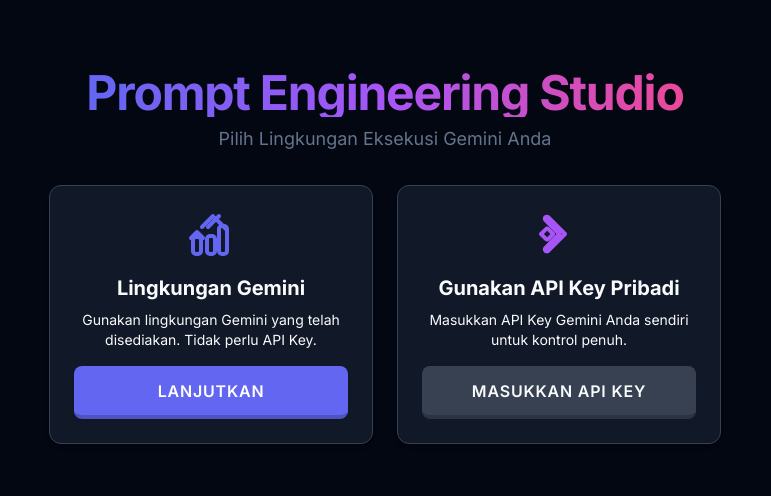
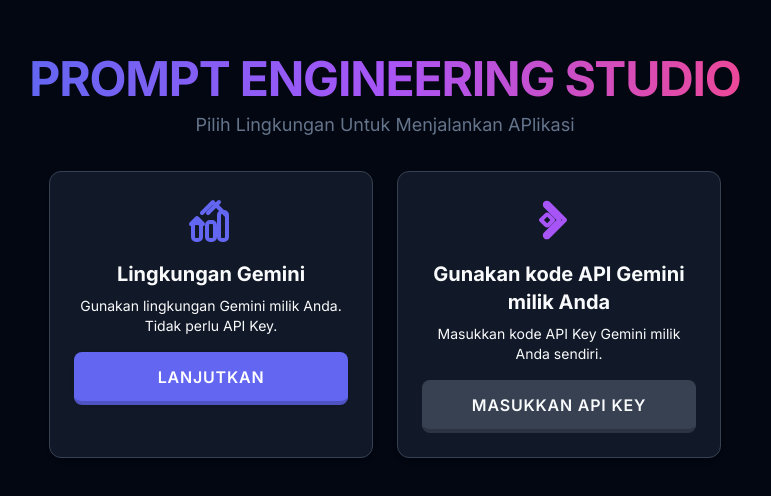
Before and after one commit to masisparmo/promptstudio, a plain HTML site: page index.html in a window 1280 px wide. Shown: the part 144-640 px from the top of the page, without its empty margins (255-1026 px from the left). Drawn offline with nearby package versions, Linux system fonts and the light colour scheme.

Commit message:
Update index.html

```diff
--- a/index.html
+++ b/index.html
@@ -310,9 +310,9 @@
     <div id="welcome-screen" class="min-h-screen flex flex-col items-center justify-center p-4">
         <div class="text-center mb-8">
             <h1 class="text-4xl md:text-5xl font-bold tracking-tight bg-clip-text text-transparent bg-gradient-to-r from-indigo-500 via-purple-500 to-pink-500">
-                Prompt Engineering Studio
+                PROMPT ENGINEERING STUDIO
             </h1>
-            <p class="mt-2 text-lg text-slate-500 dark:text-slate-400">Pilih Lingkungan Eksekusi Gemini Anda</p>
+            <p class="mt-2 text-lg text-slate-500 dark:text-slate-400">Pilih Lingkungan Untuk Menjalankan APlikasi</p>
         </div>
 
         <div class="w-full max-w-2xl grid md:grid-cols-2 gap-6">
@@ -320,15 +320,15 @@
             <div class="card p-6 flex flex-col items-center text-center">
                 <svg xmlns="http://www.w3.org/2000/svg" width="48" height="48" viewBox="0 0 24 24" fill="none" stroke="currentColor" stroke-width="2" stroke-linecap="round" stroke-linejoin="round" class="text-indigo-500 mb-4"><path d="M10 20.5c0 .83.67 1.5 1.5 1.5h1c.83 0 1.5-.67 1.5-1.5v-6c0-.83-.67-1.5-1.5-1.5h-1c-.83 0-1.5.67-1.5 1.5v6Z"/><path d="M18.5 22c.83 0 1.5-.67 1.5-1.5v-11c0-.83-.67-1.5-1.5-1.5h-1c-.83 0-1.5.67-1.5 1.5v11c0 .83.67 1.5 1.5 1.5h1Z"/><path d="M5.5 22c.83 0 1.5-.67 1.5-1.5V15c0-.83-.67-1.5-1.5-1.5h-1C3.67 13.5 3 14.17 3 15v5.5c0 .83.67 1.5 1.5 1.5h1Z"/><path d="m2 14 3-3 3 3"/><path d="M13 3 7.5 8.5"/><path d="m14 4 6 6"/><path d="M10.5 8.5 16 3"/></svg>
                 <h2 class="text-xl font-bold mb-2">Lingkungan Gemini</h2>
-                <p class="text-secondary mb-4 text-sm">Gunakan lingkungan Gemini yang telah disediakan. Tidak perlu API Key.</p>
+                <p class="text-secondary mb-4 text-sm">Gunakan lingkungan Gemini milik Anda. Tidak perlu API Key.</p>
                 <button id="use-shared-env" class="btn btn-primary w-full">LANJUTKAN</button>
             </div>
 
             <!-- Option 2: User API Key -->
             <div class="card p-6 flex flex-col items-center text-center">
                  <svg xmlns="http://www.w3.org/2000/svg" width="48" height="48" viewBox="0 0 24 24" fill="none" stroke="currentColor" stroke-width="2" stroke-linecap="round" stroke-linejoin="round" class="text-purple-500 mb-4"><path d="m15 12-8.373 8.373a1 1 0 1 1-1.414-1.414L12.172 12 5.213 5.043a1 1 0 1 1 1.414-1.414L15 12Z"/><path d="m3 12 2.394 2.394a1 1 0 0 0 1.414 0L9.121 12l-2.313-2.313a1 1 0 0 0-1.414 0L3 12Z"/></svg>
-                <h2 class="text-xl font-bold mb-2">Gunakan API Key Pribadi</h2>
-                <p class="text-secondary mb-4 text-sm">Masukkan API Key Gemini Anda sendiri untuk kontrol penuh.</p>
+                <h2 class="text-xl font-bold mb-2">Gunakan kode API Gemini milik Anda</h2>
+                <p class="text-secondary mb-4 text-sm">Masukkan kode API Key Gemini milik Anda sendiri.</p>
                 <button id="use-user-api-key" class="btn btn-secondary w-full">MASUKKAN API KEY</button>
             </div>
         </div>
```
